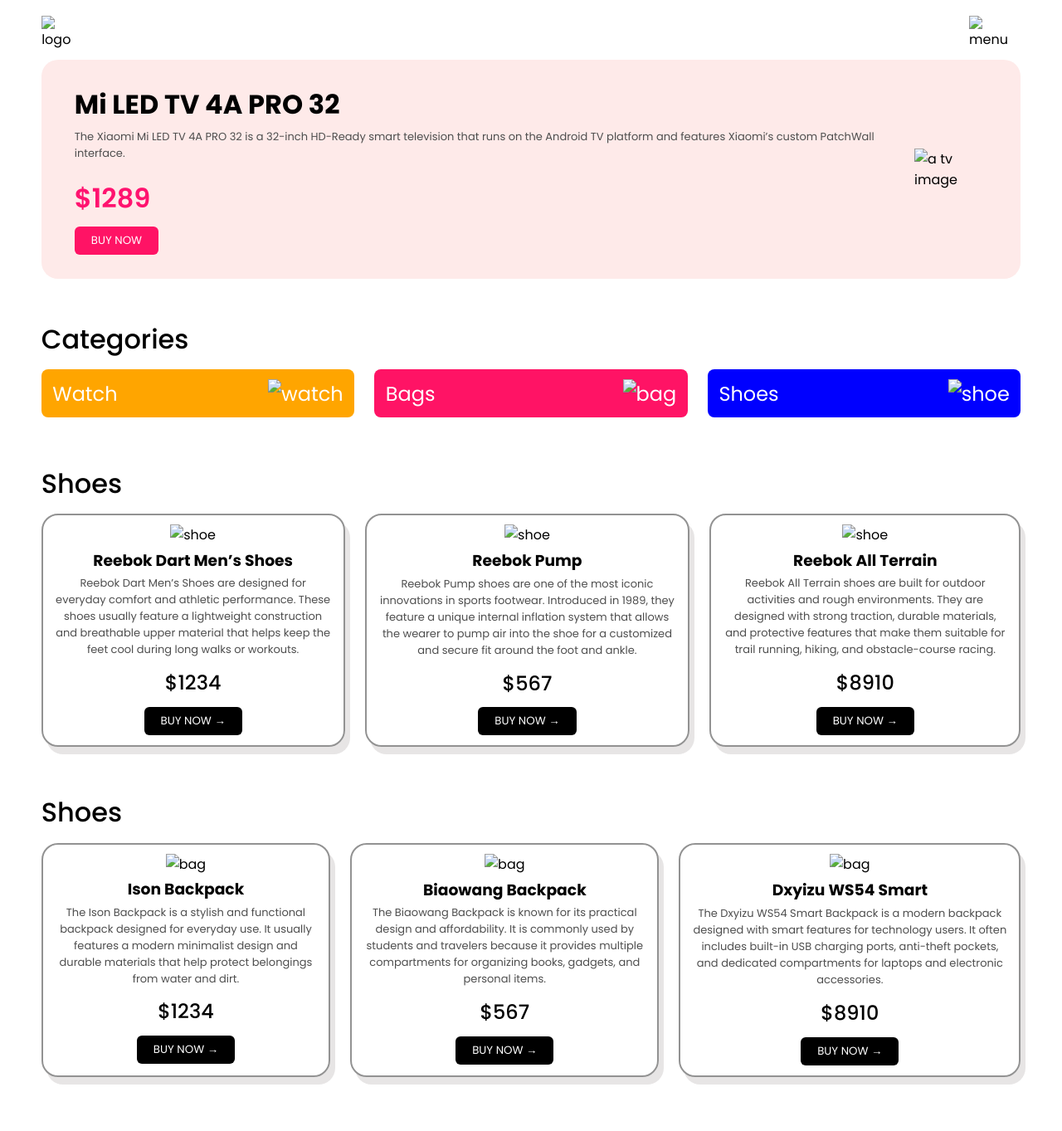
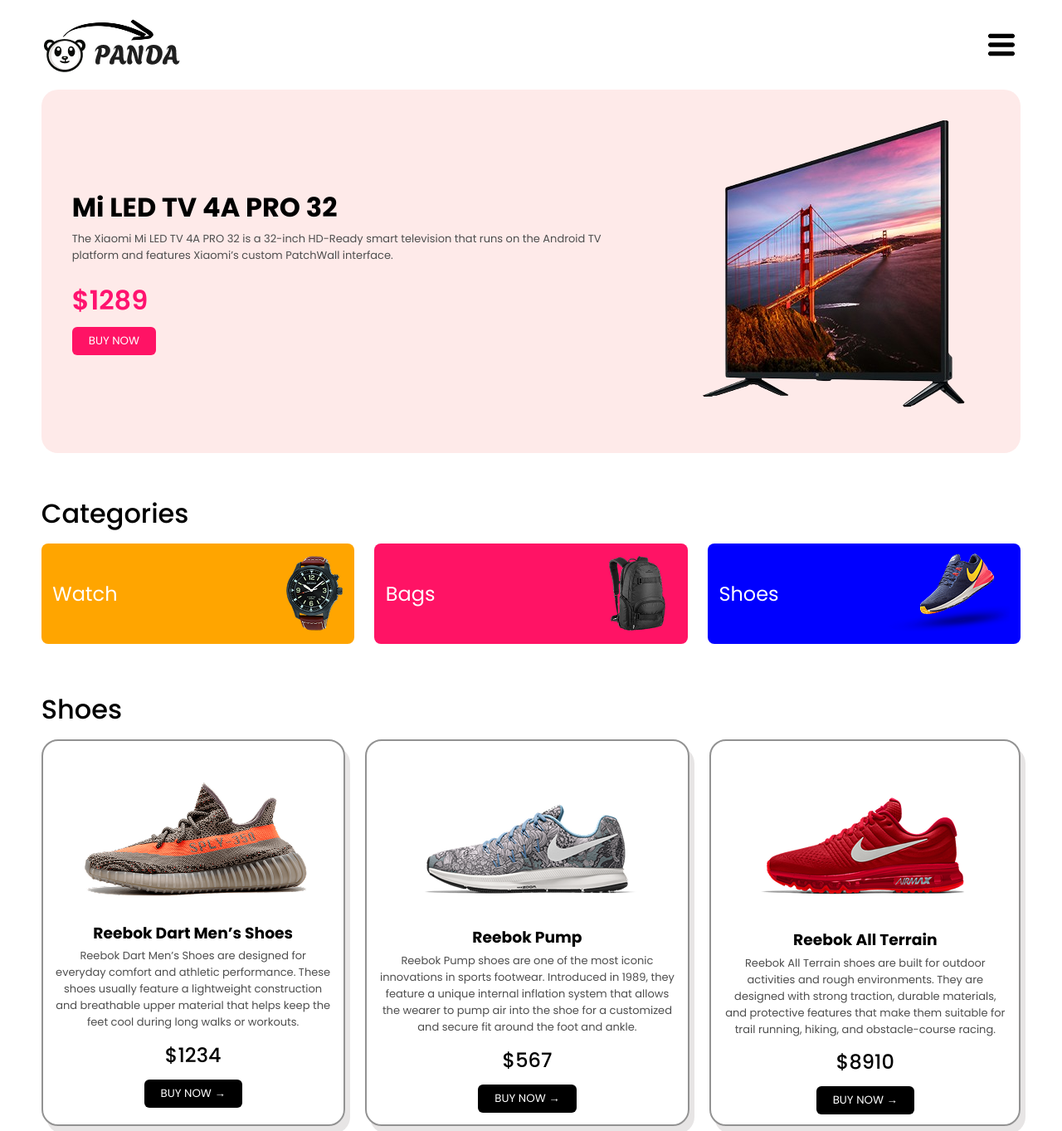
Before and after one commit to RahilLamisa/goods-panda, a plain HTML site: page index.html in a window 1280 px wide. Shown: the top 1363 px of the page at 83% size. Before the commit the page ends 1317 px from the top, so only its background shows below. Drawn offline with Linux system fonts and the light colour scheme; the site is published under a folder, as on GitHub Pages, so addresses that start at the root find nothing.

Commit message:
made changes

```diff
--- a/index.html
+++ b/index.html
@@ -16,10 +16,10 @@
     <!-- Navbar start -->
     <div id="nav-container" class="nav-container">
       <div class="logo">
-        <img src="/images/logo.png" alt="logo" />
+        <img src="images/logo.png" alt="logo" />
       </div>
       <div class="menu">
-        <img src="/images/menu-bar.png" alt="menu" />
+        <img src="images/menu-bar.png" alt="menu" />
       </div>
     </div>
     <!-- Navbar end -->
@@ -46,7 +46,7 @@
         <button class="btn-1">BUY NOW</button>
       </div>
       <div class="hero-image">
-        <img src="/images/hero-tv.png" alt="a tv image" />
+        <img src="images/hero-tv.png" alt="a tv image" />
       </div>
     </div>
     <!-- hero section end -->
@@ -57,15 +57,15 @@
       <div id="categories">
         <div class="card-1">
           <p>Watch</p>
-          <img src="/images/category-watch.png" alt="watch" />
+          <img src="images/category-watch.png" alt="watch" />
         </div>
         <div class="card-2">
           <p>Bags</p>
-          <img src="/images/category-bag.png" alt="bag" />
+          <img src="images/category-bag.png" alt="bag" />
         </div>
         <div class="card-3">
           <p>Shoes</p>
-          <img src="/images/category-shoe.png" alt="shoe" />
+          <img src="images/category-shoe.png" alt="shoe" />
         </div>
       </div>
     </div>
@@ -76,7 +76,7 @@
       <h1 style="font-weight: 500">Shoes</h1>
       <div id="shoes">
         <div class="shoe">
-          <img src="/images/shoe-1.png" alt="shoe" />
+          <img src="images/shoe-1.png" alt="shoe" />
           <h3>Reebok Dart Men’s Shoes</h3>
           <p style="color: #4E4E4E; font-size: small;">
             Reebok Dart Men’s Shoes are designed for everyday comfort and
@@ -90,7 +90,7 @@
           </button>
         </div>
         <div class="shoe">
-          <img src="/images/shoe-2.png" alt="shoe" />
+          <img src="images/shoe-2.png" alt="shoe" />
           <h3>Reebok Pump</h3>
           <p style="color: #4E4E4E; font-size: small;">
             Reebok Pump shoes are one of the most iconic innovations in sports
@@ -104,7 +104,7 @@
           </button>
         </div>
         <div class="shoe">
-          <img src="/images/shoe-3.png" alt="shoe" />
+          <img src="images/shoe-3.png" alt="shoe" />
           <h3>Reebok All Terrain</h3>
           <p style="color: #4E4E4E; font-size: small;">
             Reebok All Terrain shoes are built for outdoor activities and rough
@@ -126,7 +126,7 @@
       <h1 style="font-weight: 500">Shoes</h1>
       <div id="bags">
         <div class="bag">
-          <img src="/images/bag-1.png" alt="bag" />
+          <img src="images/bag-1.png" alt="bag" />
           <h3>Ison Backpack</h3>
           <p style="color: #4E4E4E; font-size: small;">
             The Ison Backpack is a stylish and functional backpack designed for everyday use. It usually features a modern minimalist design and durable materials that help protect belongings from water and dirt.
@@ -137,7 +137,7 @@
           </button>
         </div>
         <div class="bag">
-          <img src="/images/bag-2.png" alt="bag" />
+          <img src="images/bag-2.png" alt="bag" />
           <h3>Biaowang Backpack</h3>
           <p style="color: #4E4E4E; font-size: small;">
             The Biaowang Backpack is known for its practical design and affordability. It is commonly used by students and travelers because it provides multiple compartments for organizing books, gadgets, and personal items.
@@ -148,7 +148,7 @@
           </button>
         </div>
         <div class="bag">
-          <img src="/images/bag-3.png" alt="bag" />
+          <img src="images/bag-3.png" alt="bag" />
           <h3>Dxyizu WS54 Smart</h3>
           <p style="color: #4E4E4E; font-size: small;">
             The Dxyizu WS54 Smart Backpack is a modern backpack designed with smart features for technology users. It often includes built-in USB charging ports, anti-theft pockets, and dedicated compartments for laptops and electronic accessories.
```
